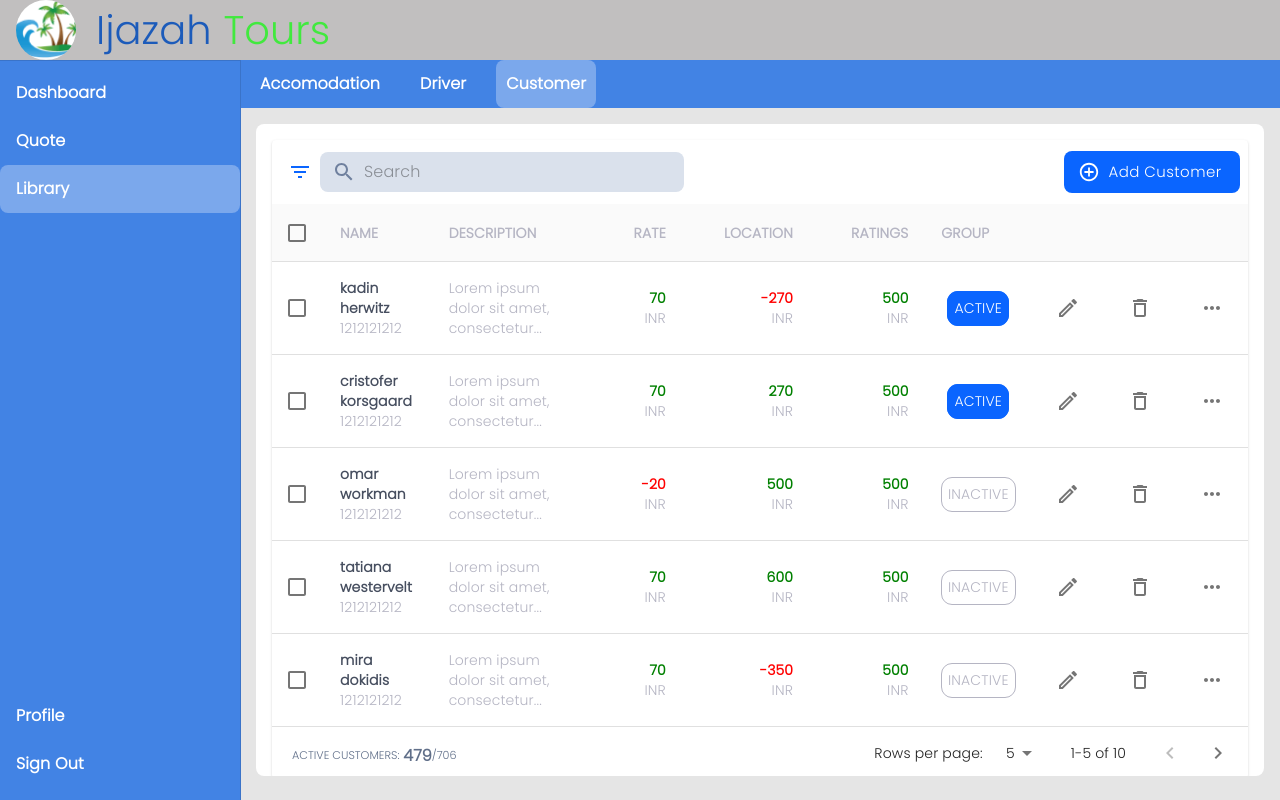
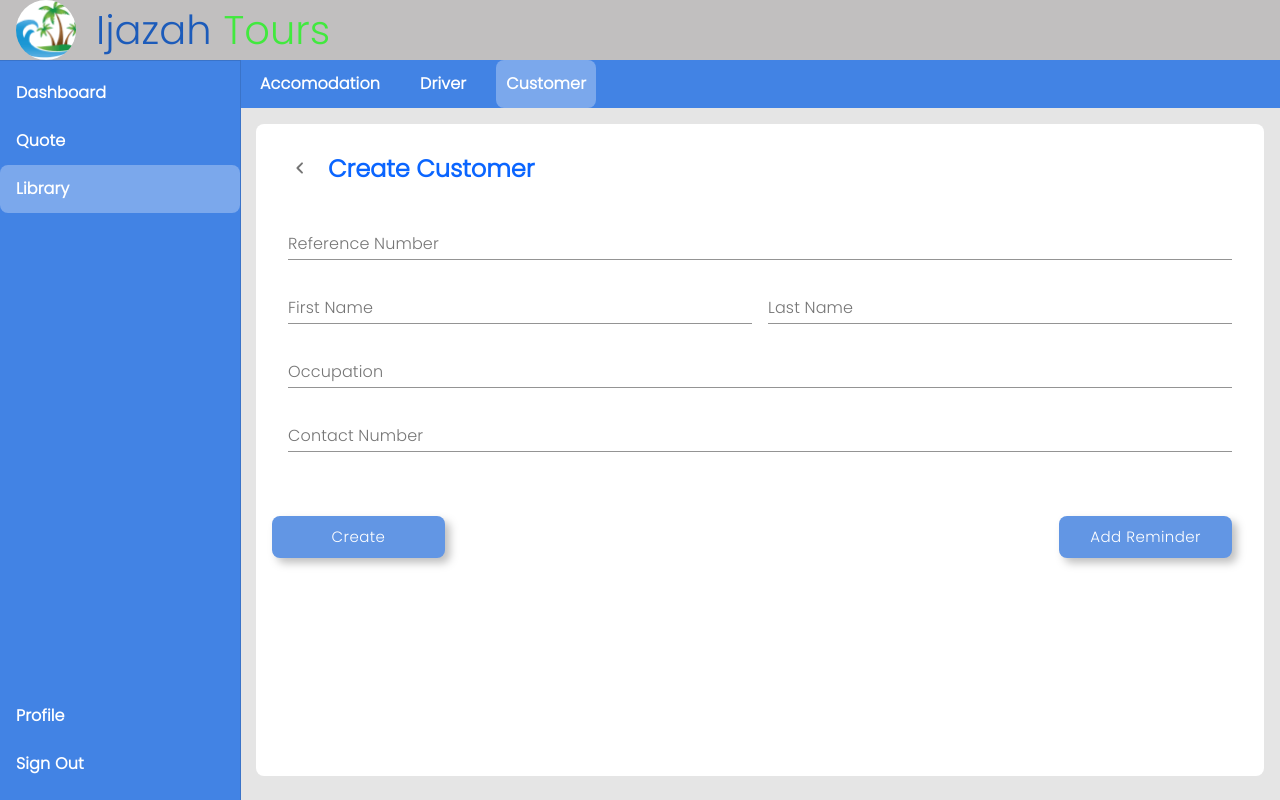
Before and after one commit to Ammar-Raneez/Ijazah_Tours, a React (Create React App) app: page /library/customer/create in a window 1280 px wide. Built offline with nearby package versions, Linux system fonts and the light colour scheme.

Commit message:
feat: create customer

```diff
--- /dev/null
+++ b/src/organisms/library/customers/CreateCustomer.tsx
@@ -0,0 +1,148 @@
+import { useEffect, useState } from "react";
+import { useHistory } from "react-router-dom";
+import ChevronLeftRoundedIcon from "@material-ui/icons/ChevronLeftRounded";
+import DivAtom from "../../../atoms/DivAtom";
+import H2Atom from "../../../atoms/H2Atom";
+import ButtonAtom from "../../../atoms/ButtonAtom";
+import IconAtom from "../../../atoms/IconAtom";
+import FormControlInput from "../../../molecules/FormControlInput";
+
+function CreateDriver() {
+  const [refNum, setRefNum] = useState("");
+  const [firstName, setFirstName] = useState("");
+  const [lastName, setLastName] = useState("");
+  const [contactNumber, setContactNumber] = useState("");
+  const [occupation, setOccupation] = useState("");
+  const [width, setWidth] = useState(0);
+  const history = useHistory();
+
+  useEffect(() => {
+    setWidth(window.innerWidth);
+    const widthListener = window.addEventListener("resize", () => {
+      setWidth(window.innerWidth);
+    });
+
+    const removeEventListeners = () => {
+      window.removeEventListener("resize", widthListener as any);
+    };
+
+    return removeEventListeners();
+  }, [width]);
+
+  const onAddCustomer = async () => {};
+
+  const onAddReminder = async () => {};
+
+  return (
+    <DivAtom>
+      <DivAtom display="flex" align="center">
+        <IconAtom
+          size="small"
+          children={<ChevronLeftRoundedIcon />}
+          textcolor="#0A65FF"
+          padding="1rem"
+          onClick={() => history.replace("/library/customer")}
+        />
+        <H2Atom
+          margin="0px"
+          text="Create Customer"
+          color="#0A65FF"
+          size="1.5rem"
+        />
+      </DivAtom>
+
+      <DivAtom padding="1rem" display="flex" flexdirection="column">
+        <FormControlInput
+          margin="0 0 1rem 0"
+          label="Reference Number"
+          fullWidth
+          multiline={false}
+          rows={1}
+          value={refNum}
+          setValue={setRefNum}
+          placeholder="Enter Reference Number"
+        />
+        <DivAtom
+          display="flex"
+          justify="space-between"
+          flexdirection={width < 600 ? "column" : "row"}
+        >
+          <FormControlInput
+            margin="0 1rem 1rem 0"
+            flex={1}
+            label="First Name"
+            fullWidth
+            multiline={false}
+            rows={1}
+            value={firstName}
+            setValue={setFirstName}
+            placeholder="Enter First Name"
+          />
+          <FormControlInput
+            margin="0 0 1rem 0"
+            flex={1}
+            label="Last Name"
+            fullWidth
+            multiline={false}
+            rows={1}
+            value={lastName}
+            setValue={setLastName}
+            placeholder="Enter Last Name"
+          />
+        </DivAtom>
+        <FormControlInput
+          margin="0 0 1rem 0"
+          label="Occupation"
+          fullWidth
+          multiline={false}
+          rows={1}
+          value={occupation}
+          setValue={setOccupation}
+          placeholder="Enter Occupation"
+        />
+        <FormControlInput
+          margin="0 0 1rem 0"
+          label="Contact Number"
+          fullWidth
+          multiline={false}
+          rows={1}
+          value={contactNumber}
+          setValue={setContactNumber}
+          placeholder="Enter Contact Number"
+        />
+
+      </DivAtom>
+
+      <DivAtom
+        margin="2rem 1rem 0 0"
+        flexdirection={width < 768 ? "column" : "row"}
+        display="flex"
+        justify="space-between"
+      >
+        <ButtonAtom
+          size="large"
+          onClick={onAddCustomer}
+          width={width < 768 ? "100%" : "18%"}
+          margin={width < 768 ? "0 0 1rem 0": "0px" }
+          textcolor="white"
+          backgroundcolor="#6296E4"
+          borderradius="0.5rem"
+          text="Create"
+          filter="5px 5px 4px"
+        />
+        <ButtonAtom
+          size="large"
+          onClick={onAddReminder}
+          width={width < 768 ? "100%" : "18%"}
+          textcolor="white"
+          backgroundcolor="#6296E4"
+          borderradius="0.5rem"
+          text="Add Reminder"
+          filter="5px 5px 4px"
+        />
+      </DivAtom>
+    </DivAtom>
+  );
+}
+
+export default CreateDriver;
--- a/src/organisms/library/customers/Customer.tsx
+++ b/src/organisms/library/customers/Customer.tsx
@@ -1,5 +1,7 @@
 import { useEffect, useState } from "react";
+import { Route } from "react-router-dom";
 import DivAtom from "../../../atoms/DivAtom";
+import CreateCustomer from "./CreateCustomer";
 import { LIBRARY_CUSTOMER_DATA } from "../../../data";
 import CustomerTable from "./CustomerTable";
 
@@ -31,7 +33,12 @@ function Customer() {
         height={containerHeight + "px"}
       >
         <DivAtom>
-          <CustomerTable data={LIBRARY_CUSTOMER_DATA} />
+          <Route path="/library/customer/create">
+            <CreateCustomer />
+          </Route>
+          <Route exact path="/library/customer">
+            <CustomerTable data={LIBRARY_CUSTOMER_DATA} />
+          </Route>
         </DivAtom>
       </DivAtom>
     </DivAtom>
```
